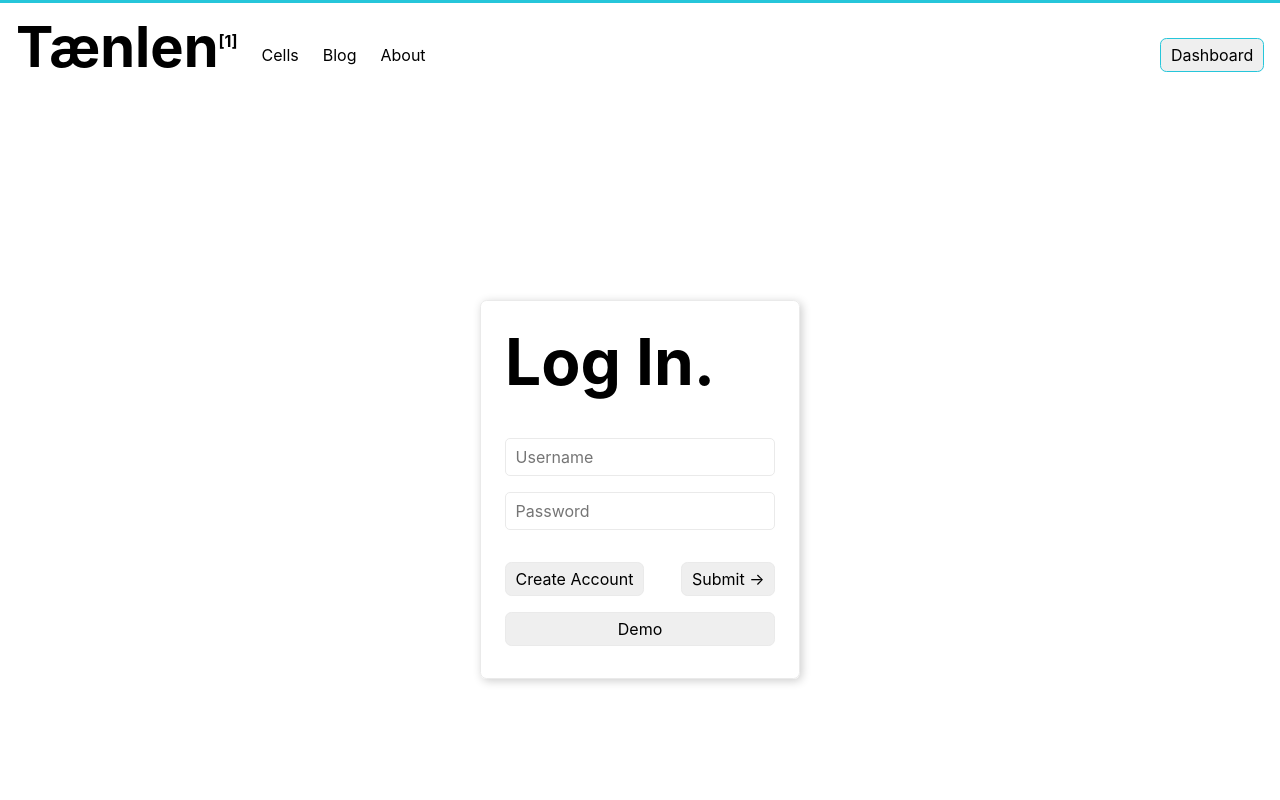
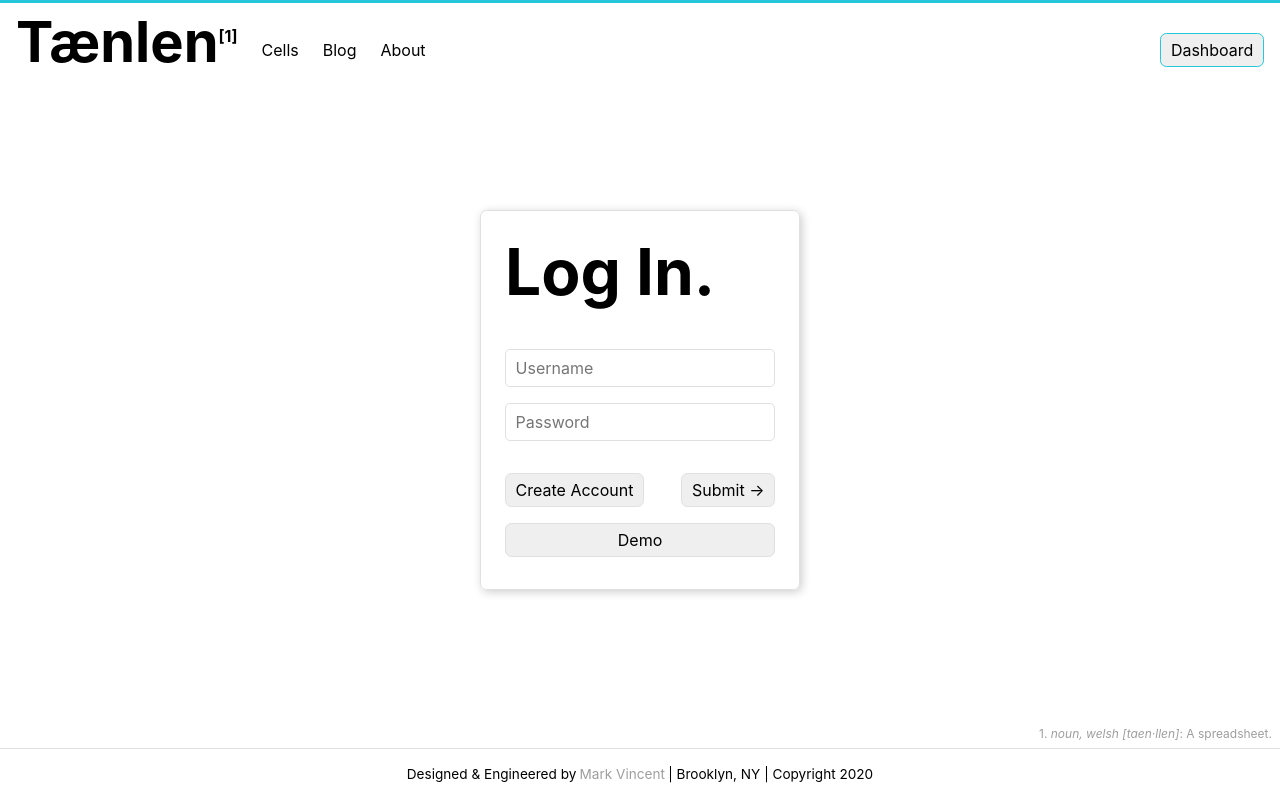
Before and after one commit to mvrkvincent/taenlen_dashboard, a React (Create React App) app in the folder frontend/: page / in a window 1280 px wide. Shown: the top 800 px of the page. Built offline with nearby package versions, Linux system fonts and the light colour scheme.

Commit message:
finalize ui

```diff
--- a/frontend/src/components/Dashboard.js
+++ b/frontend/src/components/Dashboard.js
@@ -24,7 +24,7 @@ const Dashboard = ({ isLoading, view }) => {
   };
 
   return (
-    <div id="dashboard" className="dashboard">
+    <div id="dashboard">
 
       <Nav />
 
--- a/frontend/src/components/Footer.js
+++ b/frontend/src/components/Footer.js
@@ -3,12 +3,12 @@ import React from 'react';
 const Footer = () => {
 
   return(
-    <div id="footer">
+    <footer className="column">
       <div className="footnote">1.  <i>noun, welsh [taen·llen]</i>: A spreadsheet.</div>
       <div className="copyright">
         Designed & Engineered by<a href="https://mvrk.dev"> Mark Vincent </a>| Brooklyn, NY | Copyright 2020
       </div>
-    </div>
+    </footer>
   );
 };
 
--- a/frontend/src/components/Nav.js
+++ b/frontend/src/components/Nav.js
@@ -11,8 +11,8 @@ const Nav = ({ firstName, loggedIn, logout }) => {
       case true:
         return(
           <div className="row">
-            <div className="welcome">{welcome} Dashboard</div>
             <button className="logout-button" onClick={logout}>Log Out</button>
+            <button className="dash_button">{welcome} Dashboard</button>
           </div>
         )
       default:
@@ -22,11 +22,9 @@ const Nav = ({ firstName, loggedIn, logout }) => {
           </div>
         )
     }
-
   }
 
   return (
-
     <nav>
       <div className="row">
         <a href="https://taenlen.com/" className="logo">T&#230;nlen<sup>[1]</sup></a>
--- a/frontend/src/components/cells/Cells.js
+++ b/frontend/src/components/cells/Cells.js
@@ -13,7 +13,7 @@ const Cells = ({ staged, cells }) => {
     if (cells[0]) {
       return cells.map((cell, i) => <FinCell key={i} cell={cell} />);
     } else if (!staged) {
-      return <div className="no-cells">Add a Cell</div>
+      return <h1 className="no-cells">Your T&#230;nlen is Empty</h1>
     }
   };
 
--- a/frontend/src/components/cells/FinCell.js
+++ b/frontend/src/components/cells/FinCell.js
@@ -1,6 +1,6 @@
 import React, { useState } from 'react';
 import { connect } from 'react-redux';
-import CellButtons from './CellButtions';
+import CellOptions from './CellOptions';
 import { deleteCell } from '../../actions/cell_actions';
 
 const FinCell = ({ cell, deleteCell }) => {
@@ -77,7 +77,7 @@ const FinCell = ({ cell, deleteCell }) => {
         </button>
 
       </div>
-        <CellButtons
+        <CellOptions
           cellData={cellData}
           setCellData={setCellData} />
     </div>
--- a/frontend/src/reducers/cells_reducer.js
+++ b/frontend/src/reducers/cells_reducer.js
@@ -1,7 +1,9 @@
+import { LOGOUT_SUCCESS } from '../actions/auth_actions';
 import {
   STAGE_CELL,
   REMOVE_CELL
 } from '../actions/cell_actions';
+
 
 const initialState = {};
 
@@ -11,7 +13,8 @@ export default (state = initialState, action) => {
     case STAGE_CELL: {
       return Object.assign({}, state, { staged:  action.payload });
     }
-    case REMOVE_CELL: {
+    case REMOVE_CELL:
+    case LOGOUT_SUCCESS: {
       const alteredState = Object.assign({}, state);
       delete alteredState.staged;
       // delete alteredState.all[action.cell];
--- a/frontend/src/stylesheets/_css_reset.css
+++ b/frontend/src/stylesheets/_css_reset.css
@@ -22,6 +22,8 @@ time, mark, audio, video {
 	font-size: 100%;
 	font: inherit;
 	vertical-align: baseline;
+	font-family: -apple-system, BlinkMacSystemFont, Segoe UI, Roboto, Oxygen,
+    Ubuntu, Cantarell, Fira Sans, Droid Sans, Helvetica Neue, sans-serif;
 }
 
 a {
@@ -63,3 +65,12 @@ textarea:focus, input:focus,
 button:focus {
 	outline: none;
 }
+
+html,
+body {
+	height: 100vh;
+}
+
+* {
+  box-sizing: border-box;
+}
--- a/frontend/src/stylesheets/app.css
+++ b/frontend/src/stylesheets/app.css
@@ -1,19 +1,6 @@
-html,
-body,
-#root {
-  height: 100%;
-  font-family: -apple-system, BlinkMacSystemFont, Segoe UI, Roboto, Oxygen,
-    Ubuntu, Cantarell, Fira Sans, Droid Sans, Helvetica Neue, sans-serif;
-}
-
-* {
-  box-sizing: border-box;
-}
-
-.dashboard {
-  height: 100%;
-  border-top: 3px solid #26C6DA;
-
+#dashboard {
+  height: 100vh;
+  width: 100vw;
 }
 
 .grid {
@@ -42,7 +29,7 @@ body,
   text-align: left;
   color: inherit;
   text-decoration: none;
-  border: 1px solid #eaeaea;
+  border: 1px solid #E0E0E0;
   border-radius: 0.4rem;
   box-shadow: 2px 2px 10px rgba(0,0,0,0.2);
 }
@@ -62,7 +49,7 @@ input {
   font: inherit;
   margin: 0.5rem 0;
   padding: 0.5rem 0.6rem;
-  border: 1px solid #eaeaea;
+  border: 1px solid #E0E0E0;
   background-color: transparent;
   border-radius: 5px;
     transition: color 0.15s ease, border-color 0.15s ease;
@@ -75,7 +62,7 @@ button {
   text-align: center;
   cursor: pointer;
   padding: 0.5rem 0.6rem;
-  border: 1px solid #eaeaea;
+  border: 1px solid #E0E0E0;
   border-radius: 0.4rem;
     transition: color 0.15s ease, border-color 0.15s ease;
 }
@@ -110,43 +97,36 @@ button:hover {
   color: #26C6DA ;
 }
 
-#footer {
-  width: 100%;
+footer {
+  height: 10vh;
+  width: 100vw;
 }
 
 .footnote {
   width: 100%;
   padding: 0.5rem;
   font-size: 0.75rem;
-  color: #696969;
+  color: #9E9E9E;
   text-align: right;
 }
 
 .copyright {
+  height: 100%;
   width: 100%;
-  height: 4rem;
   font-size: 0.85rem;
-  border-top: 1px solid #eaeaea;
+  border-top: 1px solid #E0E0E0;
+  text-align: center;
   display: flex;
   justify-content: center;
   align-items: center;
-  text-align: center;
 }
 
 .copyright a {
   padding: 0 0.2rem;
-  color: #696969;
+  color: #9E9E9E;
   transition: color 0.2s ease-in-out, border-color 0.2s ease-in-out;
 }
 
 .copyright a:hover {
   color: #26C6DA ;
 }
-
-
-@media (max-width: 830px) {
-  .grid {
-    width: 100%;
-    flex-direction: column;
-  }
-}
--- a/frontend/src/stylesheets/auth.css
+++ b/frontend/src/stylesheets/auth.css
@@ -1,13 +1,13 @@
+#auth {
+  display: flex;
+  height: 80vh;
+  width: 100vw;
+  justify-content: center;
+  align-items: center;
+}
+
 #demo {
   width: 100%;
-}
-
-#auth {
-  display: flex;
-  width: 100%;
-  height: 100%;
-  justify-content: center;
-  align-items: center;
 }
 
 #login,
@@ -44,7 +44,7 @@ input:focus {
   width: 100%;
   padding-right: 0.5rem;
   font-size: 0.75rem;
-  color: #696969;
+  color: #9E9E9E;
   text-align: right;
 }
 
--- a/frontend/src/stylesheets/cells.css
+++ b/frontend/src/stylesheets/cells.css
@@ -1,6 +1,7 @@
 #cells {
-  height: 100%;
-  margin-top: 4rem;
+  height: 80vh;
+  width: 100vw;
+  padding: 4rem;
 }
 
 #staged {
@@ -8,8 +9,8 @@
 }
 
 #all {
+  height: 100%;
   width: 100%;
-  height: 100%;
 }
 
 .cell-title {
@@ -34,7 +35,7 @@
 .frequency {
   min-width: 3rem;
   cursor: pointer;
-  color: #696969;
+  color: #9E9E9E;
   font-size: 0.8rem;
     transition: all 0.15s linear;
 }
@@ -53,5 +54,9 @@
 .check:hover,
 .trash:hover {
   color: #000000;
-  border-color: #696969;
+  border-color: #BDBDBD;
 }
+
+.no-cells {
+  color: #E0E0E0;
+}
--- a/frontend/src/stylesheets/nav.css
+++ b/frontend/src/stylesheets/nav.css
@@ -1,9 +1,11 @@
 nav {
+  height: 10vh;
+  width: 100vw;
   display: flex;
   flex-direction: row;
   justify-content: space-between;
-  width: 100%;
   padding: 1rem 1rem;
+  border-top: 3px solid #26C6DA;
 }
 
 nav
```
Also changed, not shown: frontend/src/components/cells/CellOptions.js (renamed from frontend/src/components/cells/CellButtions.js).
